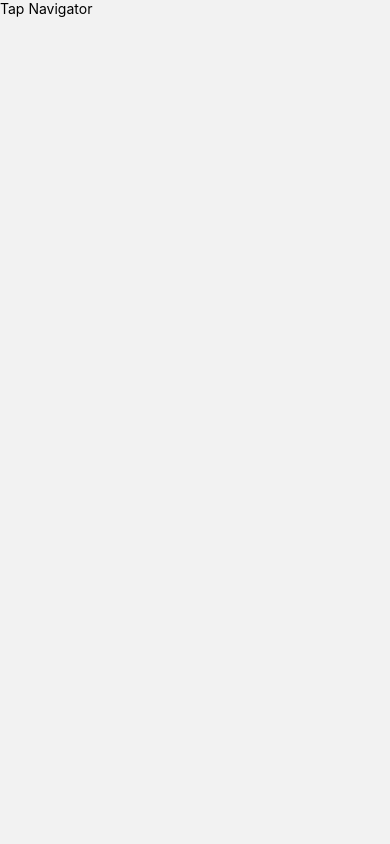
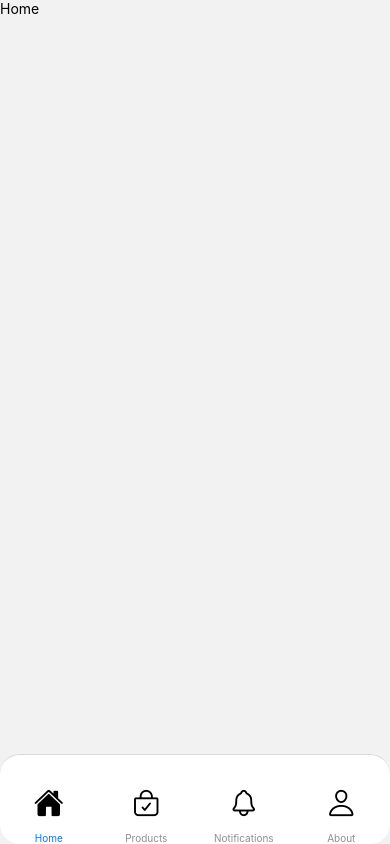
Before and after one commit to Faisul0404/YummiHotel, a React Native app: screen /TabNavigator in a window 390 px wide. Built offline with nearby package versions, Linux system fonts and the light colour scheme.

Commit message:
added icons to xcode and Fixed image not showing issue

```diff
--- a/src/navigations/TabNavigator.js
+++ b/src/navigations/TabNavigator.js
@@ -1,12 +1,69 @@
 import React from 'react'
 import { Text, View } from 'react-native';
+import { createBottomTabNavigator } from '@react-navigation/bottom-tabs';
+import Home from '../screens/Home';
+import Products from '../screens/Products';
+import About from '../screens/About';
+import Notifications from '../screens/Notifications';
+import Ionicons from 'react-native-vector-icons/Ionicons';
+import  AntDesign  from 'react-native-vector-icons/AntDesign';
 
-function TabNavigator() {
+
+const Tab = createBottomTabNavigator();
+
+export default function TabNavigator() {
   return (
-    <View>
-        <Text>Tap Navigator</Text>
-    </View>
+        <Tab.Navigator screenOptions={{
+          headerShown: false,
+          tabBarShowLabel: true,
+          tabBarStyle: {
+            height: 90,
+            borderRadius: 20,
+            // marginVertical: 20,
+            paddingVertical: 20,
+            position: "absolute",
+          },
+        }}>
+          <Tab.Screen
+          name='Home'
+          component={Home}
+          options={{
+            tabBarIcon: ({focused}) => {
+              return (
+                <Ionicons name={ focused ? "home" : "home-outline"} size={30} color={"black"} />
+              )
+            },
+          }}
+          />
+          <Tab.Screen
+            name='Products'
+            component={Products}
+            options={{
+              tabBarIcon: ({ focused }) => {
+                return (
+                  <Ionicons name={focused ? 'bag-check' : 'bag-check-outline'}size={30} color={"black"}/>
+                )
+              }
+            }}
+          />
+          <Tab.Screen
+            name='Notifications'
+            component={Notifications}
+            options={{
+              tabBarIcon: ({ focused }) => {
+                return <Ionicons name={ focused ? 'notifications' : 'notifications-outline'} size={30} color={'black'} />
+              }
+            }}
+          />
+          <Tab.Screen
+            name='About'
+            component={About}
+            options={{
+              tabBarIcon: ({ focused }) => {
+                return <Ionicons name={ focused ? 'person' : 'person-outline'} size={30} color={'black'} />
+              }
+            }}
+          />
+        </Tab.Navigator>
   )
 }
-
-export default TabNavigator;
```
Also changed, not shown: package.json (+6 -1 lines), react-native.config.js (added, +9 -0 lines), 7 other files (tests, documents, lock files or other folders).
